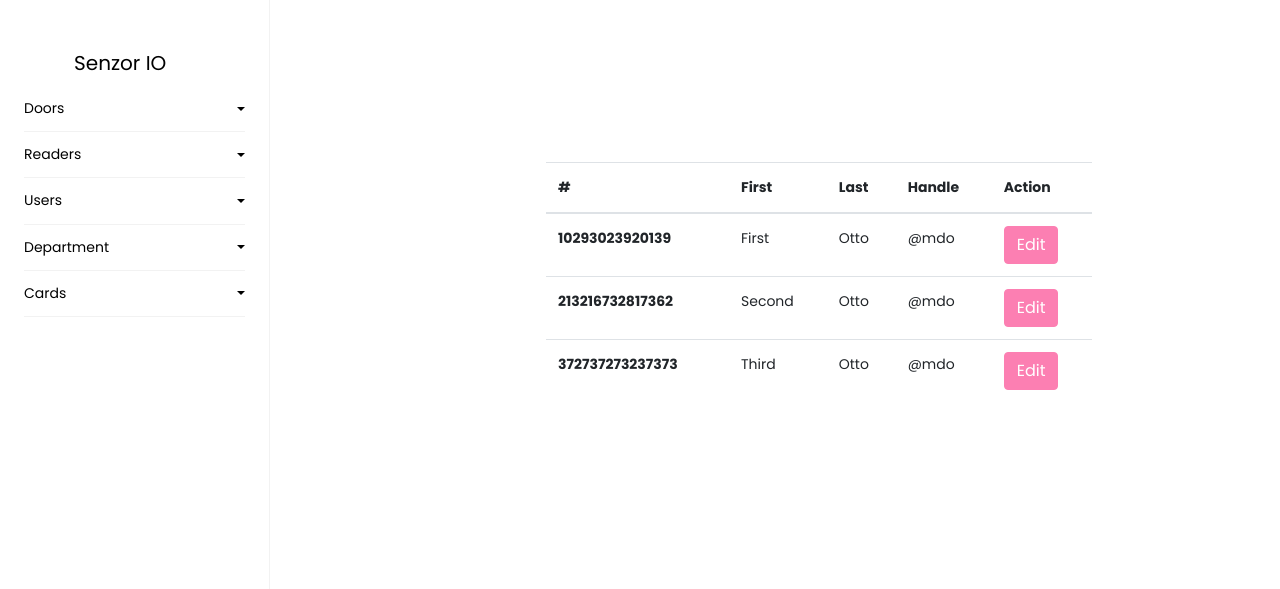
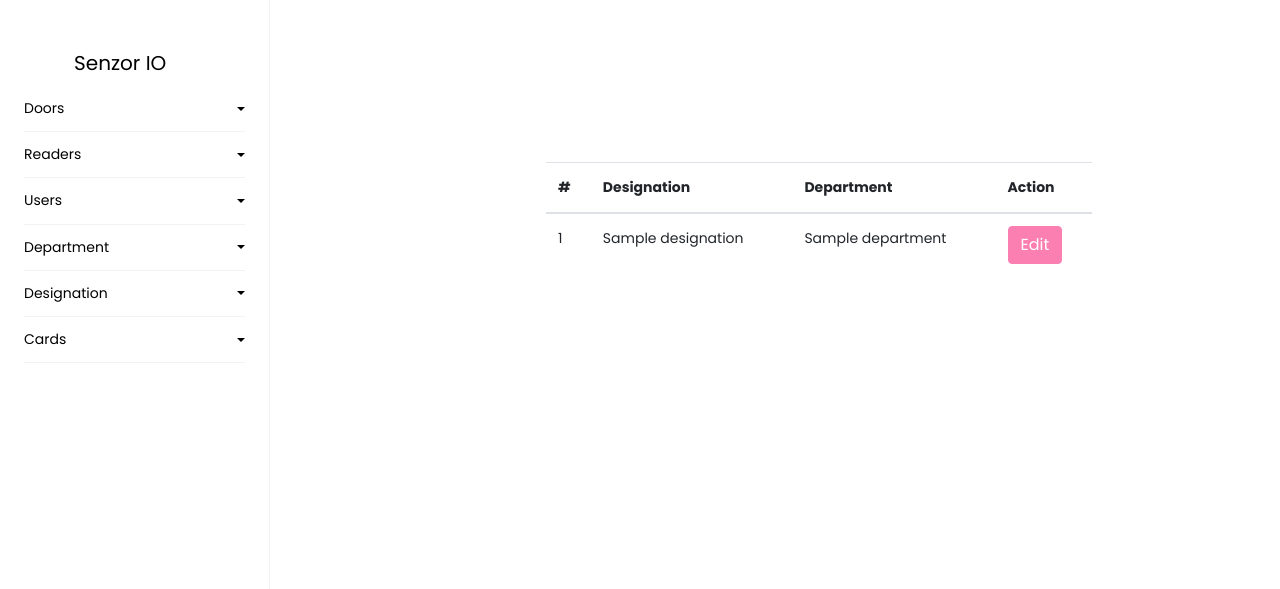
Before and after one commit to Sahil7910/AccessController, a Django app: page /viewDesignation in a window 1280 px wide. Shown: the top 589 px of the page. Run offline with Django 5.2, Linux system fonts and the light colour scheme; tables that the repository leaves empty hold one stand-in row (values such as "Sample post"); some libraries are stand-ins or nearby versions.

Commit message:
designation_updated

```diff
--- a/access_Controller/controller1/models.py
+++ b/access_Controller/controller1/models.py
@@ -28,3 +28,16 @@ class Card(models.Model):
     deactivate_date=models.DateTimeField()
     username=models.CharField(max_length=50)
     status=models.BooleanField()
+
+class Department(models.Model):
+    department_name=models.CharField(max_length=50)
+
+    def __str__(self):
+        return self.department_name
+
+class Designation(models.Model):
+    desg_name=models.CharField(max_length=50)
+    department=models.ForeignKey(Department,on_delete=models.CASCADE)
+
+    def __str__(self):
+        return  self.desg_name+" "+self.department
--- a/access_Controller/controller1/views.py
+++ b/access_Controller/controller1/views.py
@@ -1,5 +1,5 @@
 from django.shortcuts import render
-from controller1.models import Door
+from controller1.models import *
 from django.contrib import messages
 
 # Create your views here.
@@ -74,17 +74,56 @@ def adduser(request):
 def viewuser(request):
     return render(request,'viewuser.html')
 
+
+
+
 def addDepartment(request):
-    return render(request,'addDepartment.html')
+    if request.method == 'POST':
+            department= request.POST['Department']
+
+            dept= Department(department_name=department)
+            dept.save()
+            print(department)
+            return render(request,'addDepartment.html')
+    else:
+        return render(request,'addDepartment.html')
+
+
+
+
 
 def viewDepartment(request):
     return render (request,'viewDepartment.html')
 
-def addDesignation(request):
-    return render(request,'addDesignation.html')
+
+
+
+
+
+def addDesignation(request,):
+
+    dept = Department.objects.all()
+
+    if request.method == 'POST':
+            designation= request.POST['designation']
+            dept_id=request.POST['Department']
+
+            department= Department.objects.get(pk=dept_id)
+
+            add_designation= Designation(desg_name=designation, department= department)
+            add_designation.save()
+            return render(request,'addDesignation.html')
+    else:
+         return render(request,'addDesignation.html',{'dept':dept})
+
+
+
 
 def viewDesignation(request):
-    return render (request,'viewDesignation.html')
+
+    desg= Designation.objects.all()
+
+    return render (request,'viewDesignation.html',{'desg':desg})
 
 
 def addCard(request):
--- a/access_Controller/templates/addDepartment.html
+++ b/access_Controller/templates/addDepartment.html
@@ -6,7 +6,7 @@
 
         <div class="container ">
             <div class="doorformContent">
-        <form action="login" method="post" id="form">
+        <form action="addDepartment" method="post" id="form">
 
 
                 {% csrf_token %}
@@ -14,7 +14,7 @@
                 <h1>Add Department</h1><br>
 
                 <lable>Name:</lable>
-                <input type="text"> <br>
+                <input type="text" name="Department"> <br>
 
 
 
--- a/access_Controller/templates/index1.html
+++ b/access_Controller/templates/index1.html
@@ -43,8 +43,6 @@
 	            </ul>
 	          </li>
 
-
-
             <li>
 	            <a href="#pageSubmenu2" data-toggle="collapse" aria-expanded="false" class="dropdown-toggle">Users</a>
 	            <ul class="collapse list-unstyled" id="pageSubmenu2">
@@ -56,7 +54,7 @@
 
 
 
-	          <li>
+            <li>
 	            <a href="#pageSubmenu3" data-toggle="collapse" aria-expanded="false" class="dropdown-toggle">Department</a>
 	            <ul class="collapse list-unstyled" id="pageSubmenu3">
                 <li><a href="addDepartment"><span class="fa fa-chevron-right mr-2"></span> New</a></li>
@@ -66,9 +64,21 @@
 	          </li>
 
 
+
 	          <li>
-	            <a href="#pageSubmenu4" data-toggle="collapse" aria-expanded="false" class="dropdown-toggle">Cards</a>
+	            <a href="#pageSubmenu4" data-toggle="collapse" aria-expanded="false" class="dropdown-toggle">Designation</a>
 	            <ul class="collapse list-unstyled" id="pageSubmenu4">
+                <li><a href="addDesignation"><span class="fa fa-chevron-right mr-2"></span> New</a></li>
+                <li><a href="viewDesignation"><span class="fa fa-chevron-right mr-2"></span> List</a></li>
+
+	            </ul>
+	          </li>
+
+
+
+	          <li>
+	            <a href="#pageSubmenu5" data-toggle="collapse" aria-expanded="false" class="dropdown-toggle">Cards</a>
+	            <ul class="collapse list-unstyled" id="pageSubmenu5">
                 <li><a href="viewCard"><span class="fa fa-chevron-right mr-2"></span> List</a></li>
                 <li><a href="addCard"><span class="fa fa-chevron-right mr-2"></span> Import</a></li>
 	          </li>
--- a/access_Controller/templates/viewDesignation.html
+++ b/access_Controller/templates/viewDesignation.html
@@ -9,41 +9,22 @@
   <thead>
     <tr>
       <th scope="col">#</th>
-      <th scope="col">First</th>
-      <th scope="col">Last</th>
-      <th scope="col">Handle</th>
+      <th scope="col">Designation</th>
+      <th scope="col">Department</th>
       <th scope="col">Action</th>
     </tr>
   </thead>
 
   <tbody>
+    {% for desg in desg %}
     <tr>
+          <td>{{desg.id}}</td>
+          <td>{{desg.desg_name}}</td>
+          <td>{{desg.department}}</td>
 
-          <th scope="row">10293023920139</th>
-          <td>First</td>
-          <td>Otto</td>
-          <td>@mdo</td>
           <td><button type="button" class="btn btn-primary">Edit</button></td>
     </tr>
-    <tr>
-
-      <th scope="row">213216732817362</th>
-      <td>Second</td>
-      <td>Otto</td>
-      <td>@mdo</td>
-
-      <td><button type="button" class="btn btn-primary">Edit</button></td>
-</tr>
-
-<tr>
-
-  <th scope="row">372737273237373</th>
-  <td>Third</td>
-  <td>Otto</td>
-  <td>@mdo</td>
-
-  <td><button type="button" class="btn btn-primary">Edit</button></td>
-</tr>
+    {% endfor %}
   </tbody>
 
 
```
Also changed, not shown: access_Controller/templates/addDesignation.html (+6 -4 lines), access_Controller/controller1/migrations/0003_department_alter_door_lastaccess_designation.py (added), access_Controller/controller1/migrations/0004_alter_door_lastaccess.py (added).
